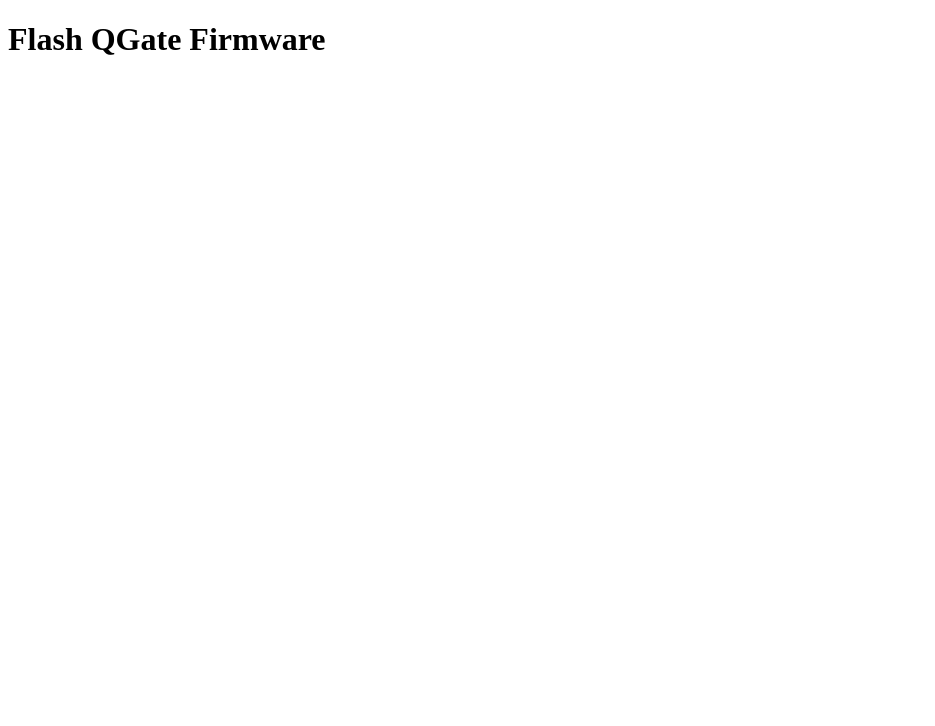
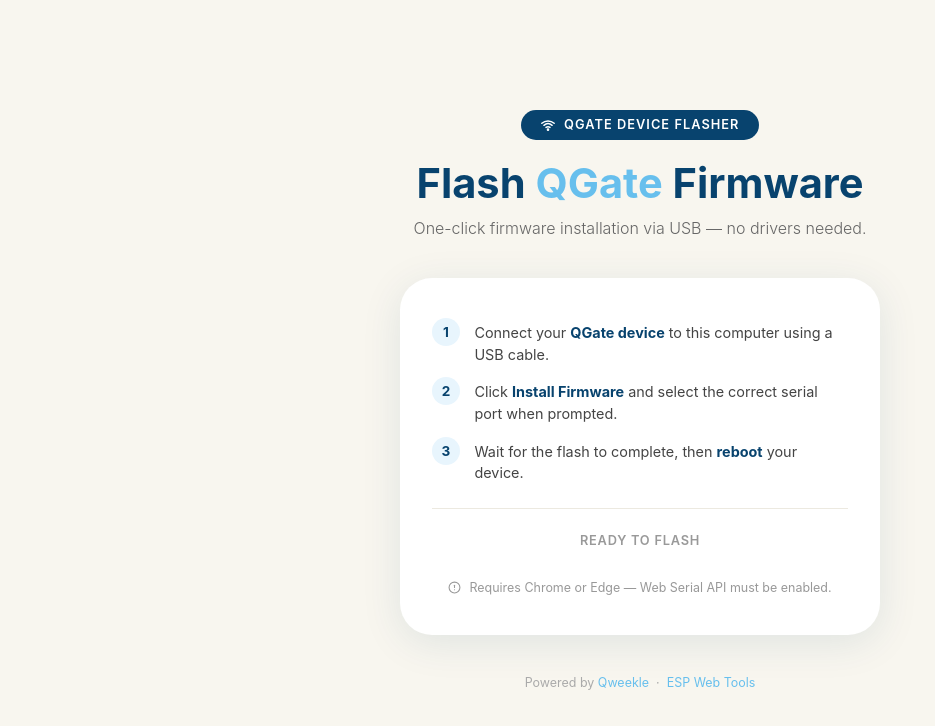
Before and after one commit to privronQweekle/qgate-esp32-flash, a plain HTML site: page index.html in a window 1280 px wide. Shown: the whole page, without its empty margins (0-935 px from the left). Drawn offline with Linux system fonts and the light colour scheme.

```diff
--- a/index.html
+++ b/index.html
@@ -1,11 +1,69 @@
 <!DOCTYPE html>
-<html>
+<html lang="en">
 <head>
-  <title>Flash QGate Firmware</title>
+  <meta charset="UTF-8" />
+  <meta name="viewport" content="width=device-width, initial-scale=1.0" />
+  <title>QGate Firmware Flash</title>
+  <link rel="stylesheet" href="./style.css" />
   <script type="module" src="https://unpkg.com/esp-web-tools@10/dist/web/install-button.js?module"></script>
 </head>
 <body>
-  <h1>Flash QGate Firmware</h1>
-  <esp-web-install-button manifest="./manifest.json"></esp-web-install-button>
+
+  <header>
+    <div class="logo-badge">
+      <!-- wifi/signal icon -->
+      <svg width="14" height="14" viewBox="0 0 24 24" fill="none" stroke="currentColor" stroke-width="2.5" stroke-linecap="round" stroke-linejoin="round">
+        <path d="M5 12.55a11 11 0 0 1 14.08 0"/>
+        <path d="M1.42 9a16 16 0 0 1 21.16 0"/>
+        <path d="M8.53 16.11a6 6 0 0 1 6.95 0"/>
+        <circle cx="12" cy="20" r="1" fill="currentColor"/>
+      </svg>
+      QGate Device Flasher
+    </div>
+
+    <h1>Flash <span>QGate</span> Firmware</h1>
+    <p class="subtitle">One-click firmware installation via USB — no drivers needed.</p>
+  </header>
+
+  <div class="card">
+
+    <div class="steps">
+      <div class="step">
+        <div class="step-num">1</div>
+        <div class="step-text">Connect your <strong>QGate device</strong> to this computer using a USB cable.</div>
+      </div>
+      <div class="step">
+        <div class="step-num">2</div>
+        <div class="step-text">Click <strong>Install Firmware</strong> and select the correct serial port when prompted.</div>
+      </div>
+      <div class="step">
+        <div class="step-num">3</div>
+        <div class="step-text">Wait for the flash to complete, then <strong>reboot</strong> your device.</div>
+      </div>
+    </div>
+
+    <hr class="divider" />
+
+    <div class="flash-section">
+      <div class="flash-label">Ready to flash</div>
+      <esp-web-install-button manifest="./manifest.json"></esp-web-install-button>
+      <div class="compat">
+        <svg width="13" height="13" viewBox="0 0 24 24" fill="none" stroke="currentColor" stroke-width="2" stroke-linecap="round" stroke-linejoin="round">
+          <circle cx="12" cy="12" r="10"/>
+          <line x1="12" y1="8" x2="12" y2="12"/>
+          <line x1="12" y1="16" x2="12.01" y2="16"/>
+        </svg>
+        Requires Chrome or Edge — Web Serial API must be enabled.
+      </div>
+    </div>
+
+  </div>
+
+  <footer>
+    Powered by <a href="https://www.qweekle.com/" target="_blank" rel="noopener">Qweekle</a>
+    &nbsp;&middot;&nbsp;
+    <a href="https://esphome.github.io/esp-web-tools/" target="_blank" rel="noopener">ESP Web Tools</a>
+  </footer>
+
 </body>
 </html>
--- /dev/null
+++ b/style.css
@@ -0,0 +1,162 @@
+*, *::before, *::after { box-sizing: border-box; margin: 0; padding: 0; }
+
+body {
+  font-family: -apple-system, BlinkMacSystemFont, "Segoe UI", Roboto, sans-serif;
+  background: #f8f6ef;
+  min-height: 100vh;
+  display: flex;
+  flex-direction: column;
+  align-items: center;
+  justify-content: center;
+  padding: 2rem 1rem;
+  color: #333;
+}
+
+/* ── Header ── */
+header {
+  text-align: center;
+  margin-bottom: 2.5rem;
+}
+
+.logo-badge {
+  display: inline-flex;
+  align-items: center;
+  gap: 0.6rem;
+  background: #08436e;
+  color: #fff;
+  border-radius: 999px;
+  padding: 0.45rem 1.2rem;
+  font-size: 0.8rem;
+  font-weight: 600;
+  letter-spacing: 0.08em;
+  text-transform: uppercase;
+  margin-bottom: 1.2rem;
+}
+
+.logo-badge svg { flex-shrink: 0; }
+
+h1 {
+  font-size: clamp(1.8rem, 4vw, 2.6rem);
+  font-weight: 700;
+  color: #08436e;
+  line-height: 1.2;
+}
+
+h1 span { color: #67bfed; }
+
+.subtitle {
+  margin-top: 0.6rem;
+  color: #666;
+  font-size: 1rem;
+  font-weight: 300;
+}
+
+/* ── Card ── */
+.card {
+  background: #fff;
+  border-radius: 2rem;
+  box-shadow: 0 8px 40px rgba(8, 67, 110, 0.10);
+  padding: 2.5rem 2rem;
+  width: 100%;
+  max-width: 480px;
+  display: flex;
+  flex-direction: column;
+  gap: 1.5rem;
+}
+
+/* ── Steps ── */
+.steps { display: flex; flex-direction: column; gap: 0.75rem; }
+
+.step {
+  display: flex;
+  align-items: flex-start;
+  gap: 0.9rem;
+}
+
+.step-num {
+  flex-shrink: 0;
+  width: 28px;
+  height: 28px;
+  border-radius: 50%;
+  background: #e8f5fd;
+  color: #08436e;
+  font-weight: 700;
+  font-size: 0.85rem;
+  display: flex;
+  align-items: center;
+  justify-content: center;
+}
+
+.step-text {
+  font-size: 0.9rem;
+  color: #444;
+  line-height: 1.5;
+  padding-top: 4px;
+}
+
+.step-text strong { color: #08436e; }
+
+/* ── Divider ── */
+.divider {
+  border: none;
+  border-top: 1px solid #ece9e0;
+}
+
+/* ── Flash section ── */
+.flash-section {
+  display: flex;
+  flex-direction: column;
+  align-items: center;
+  gap: 1rem;
+  text-align: center;
+}
+
+.flash-label {
+  font-size: 0.8rem;
+  font-weight: 600;
+  letter-spacing: 0.06em;
+  text-transform: uppercase;
+  color: #999;
+}
+
+/* Style the web component button */
+esp-web-install-button::part(button) {
+  background: linear-gradient(135deg, #67bfed 0%, #08436e 100%);
+  color: #fff;
+  border: none;
+  border-radius: 999px;
+  padding: 0.85rem 2.2rem;
+  font-size: 1rem;
+  font-weight: 700;
+  cursor: pointer;
+  box-shadow: 0 4px 18px rgba(103, 191, 237, 0.4);
+  transition: transform 0.15s, box-shadow 0.15s;
+}
+
+esp-web-install-button::part(button):hover {
+  transform: translateY(-2px);
+  box-shadow: 0 8px 24px rgba(103, 191, 237, 0.5);
+}
+
+/* ── Compatibility note ── */
+.compat {
+  display: flex;
+  align-items: center;
+  gap: 0.5rem;
+  font-size: 0.78rem;
+  color: #999;
+  justify-content: center;
+}
+
+.compat svg { flex-shrink: 0; }
+
+/* ── Footer ── */
+footer {
+  margin-top: 2.5rem;
+  font-size: 0.78rem;
+  color: #aaa;
+  text-align: center;
+}
+
+footer a { color: #67bfed; text-decoration: none; }
+footer a:hover { text-decoration: underline; }
```
Also changed, not shown: 1 other file.
